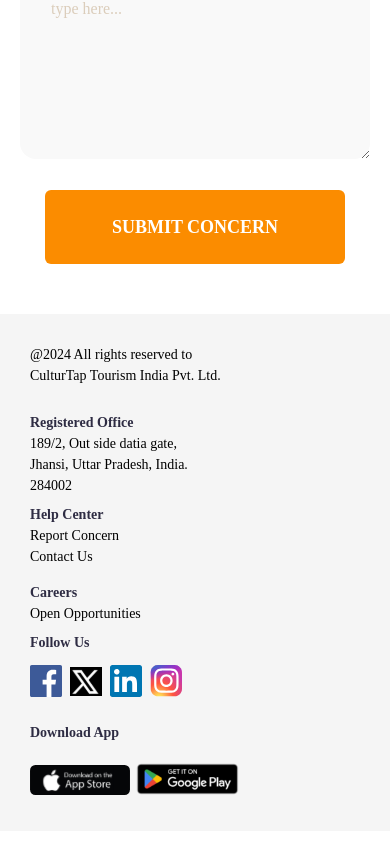
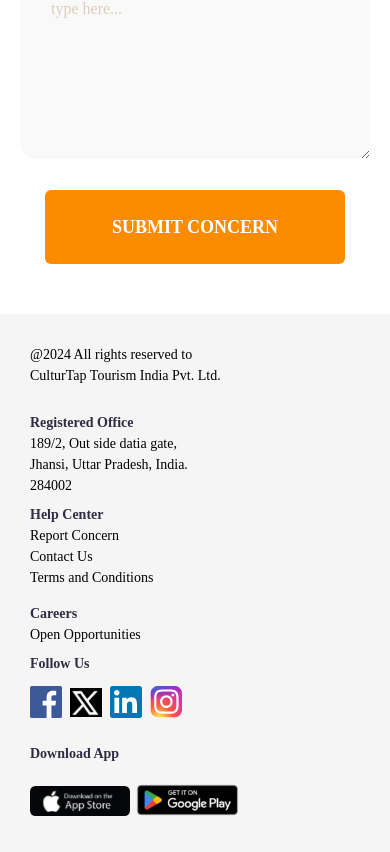
Before and after one commit to kumar-vivek-18/culturTap, a React (Create React App) app in the folder frontend/: page /contact/report in a window 390 px wide. Shown: the part 1069-1921 px from the top of the page. Before the commit the page ends 1900 px from the top, so only its background shows below. Built offline with nearby package versions, Linux system fonts and the light colour scheme.

Commit message:
modified

```diff
--- a/frontend/src/components/earnings/Earn.js
+++ b/frontend/src/components/earnings/Earn.js
@@ -34,7 +34,7 @@ const Earn = () => {
                         Set yourself a Immediate local assistant & Earn money !</p>
                     <p className='text-[14px] mt-6 font-semibold text-[#2e2c43]'>Download app now to know more....</p>
                 </div>
-                <div className='md:transform md:scale-150'>
+                <div className='md:transform md:scale-150 max-md:scale-125'>
                     <img src={earning2} alt="logo" loading='lazy' width="325px" height="304px" className='scale-125' />
                 </div>
             </div>
--- a/frontend/src/components/footer/Footer.js
+++ b/frontend/src/components/footer/Footer.js
@@ -22,14 +22,14 @@ const Footer = () => {
                     <p>284002</p>
                     <div className='max-sm:flex flex-col hidden my-2'>
                         <p className='flex text-[#2e2c43] font-bold'>Help Center</p>
-                        <p className='flex flex-col '><Link to='/contact/report'> Report Concern </Link> <Link to='/contact'>Contact Us</Link> </p>
+                        <p className='flex flex-col '><Link to='/contact/report'> Report Concern </Link> <Link to='/contact'>Contact Us</Link><Link to='/earn' >Terms and Conditions</Link> </p>
                         <p className='flex mt-[15px] font-bold text-[#2e2c43]'>Careers</p>
                         <p>Open Opportunities</p>
                     </div>
                 </div>
                 <div className='max-sm:hidden'>
                     <p className='flex text-[#2e2c43] font-bold'>Help Center</p>
-                    <p className='flex flex-col '><Link to='/contact/report'> Report Concern </Link> <Link to='/contact'>Contact Us</Link> <Link >Terms and Conditions</Link></p>
+                    <p className='flex flex-col '><Link to='/contact/report'> Report Concern </Link> <Link to='/contact'>Contact Us</Link> <Link to='/earn' >Terms and Conditions</Link></p>
                     <p className='flex mt-[15px] font-bold text-[#2e2c43]'>Careers</p>
                     <p>Open Opportunities</p>
                 </div>
```
